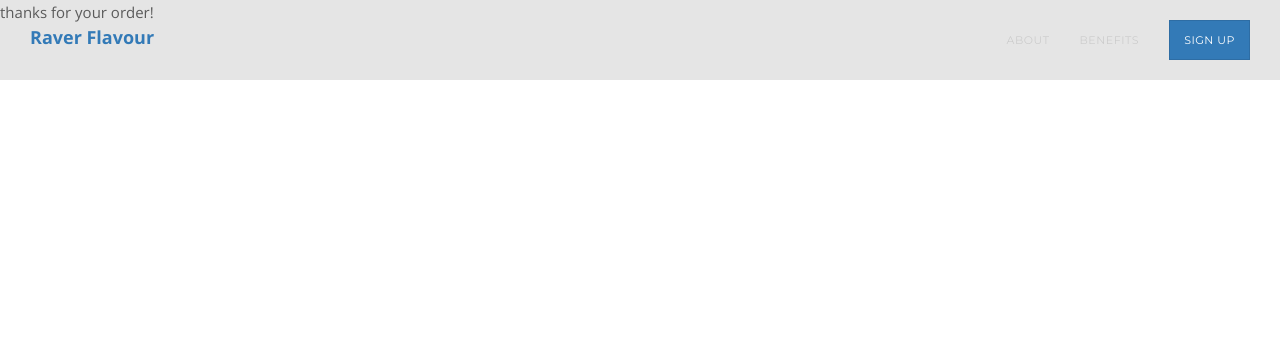
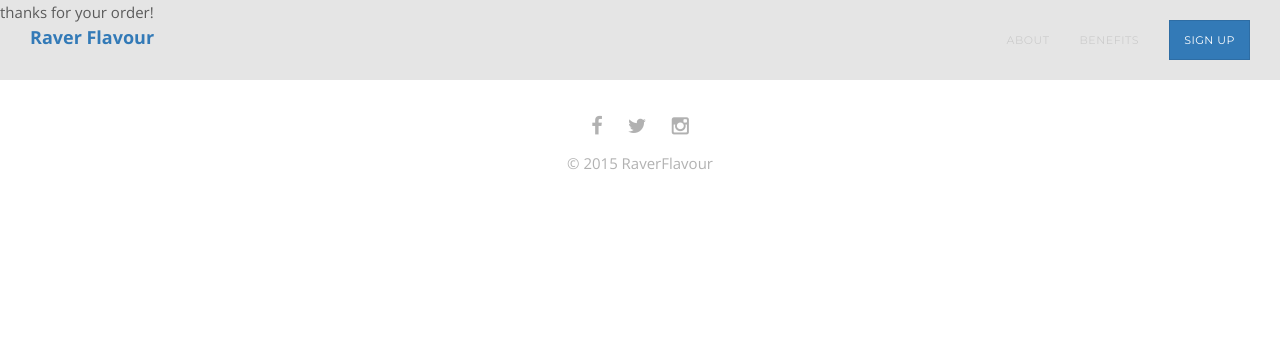
Before and after one commit to lincolnn/raverflavour, a Django app: page /payment/thank_you/ in a window 1280 px wide. Shown: the top 340 px of the page. Run offline with Django 3.2, Linux system fonts and the light colour scheme; some libraries are stand-ins or nearby versions.

Commit message:
social media logos

```diff
--- a/templates/base.html
+++ b/templates/base.html
@@ -53,6 +53,27 @@
 
             {% block content %}{% endblock %}
 
+            <!-- FOOTER
+            ================================= -->
+            <section id="footer" class="footer-section section">
+
+                <div class="container">
+
+                    <div class="footer-socmed">
+                        <a href="#" target="_blank"><span class="fa fa-facebook"></span></a>
+                        <a href="https://twitter.com/raverflavour" target="_blank"><span class="fa fa-twitter"></span></a>
+                        <a href="https://instagram.com/raverflavour" target="_blank"><span class="fa fa-instagram"></span></a>
+                    </div>
+
+                    <div class="footer-copyright">
+                        &copy; 2015 RaverFlavour
+                    </div>
+
+                </div>
+
+            </section>
+
+
         </div>
 
         {% block js %}
```
